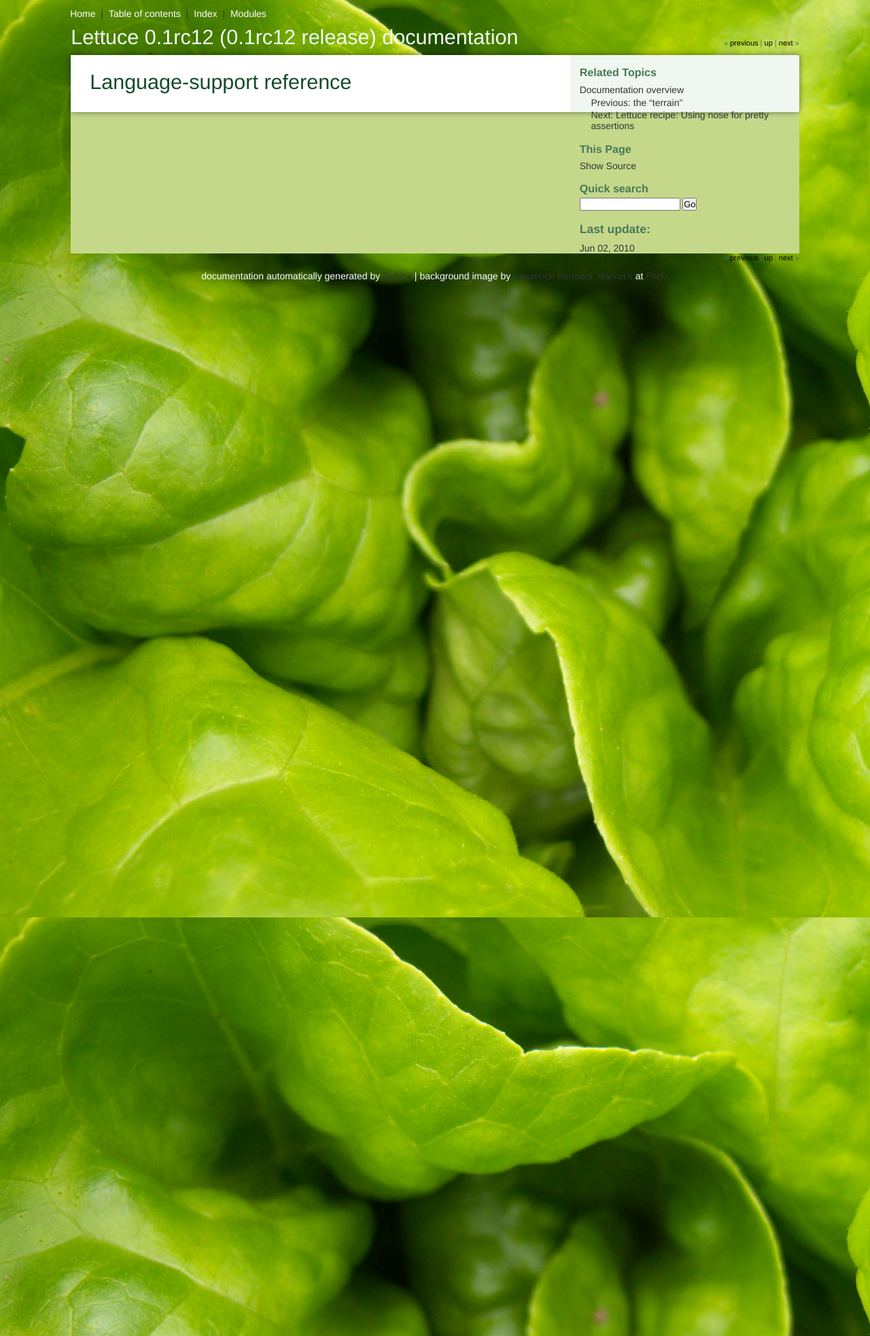
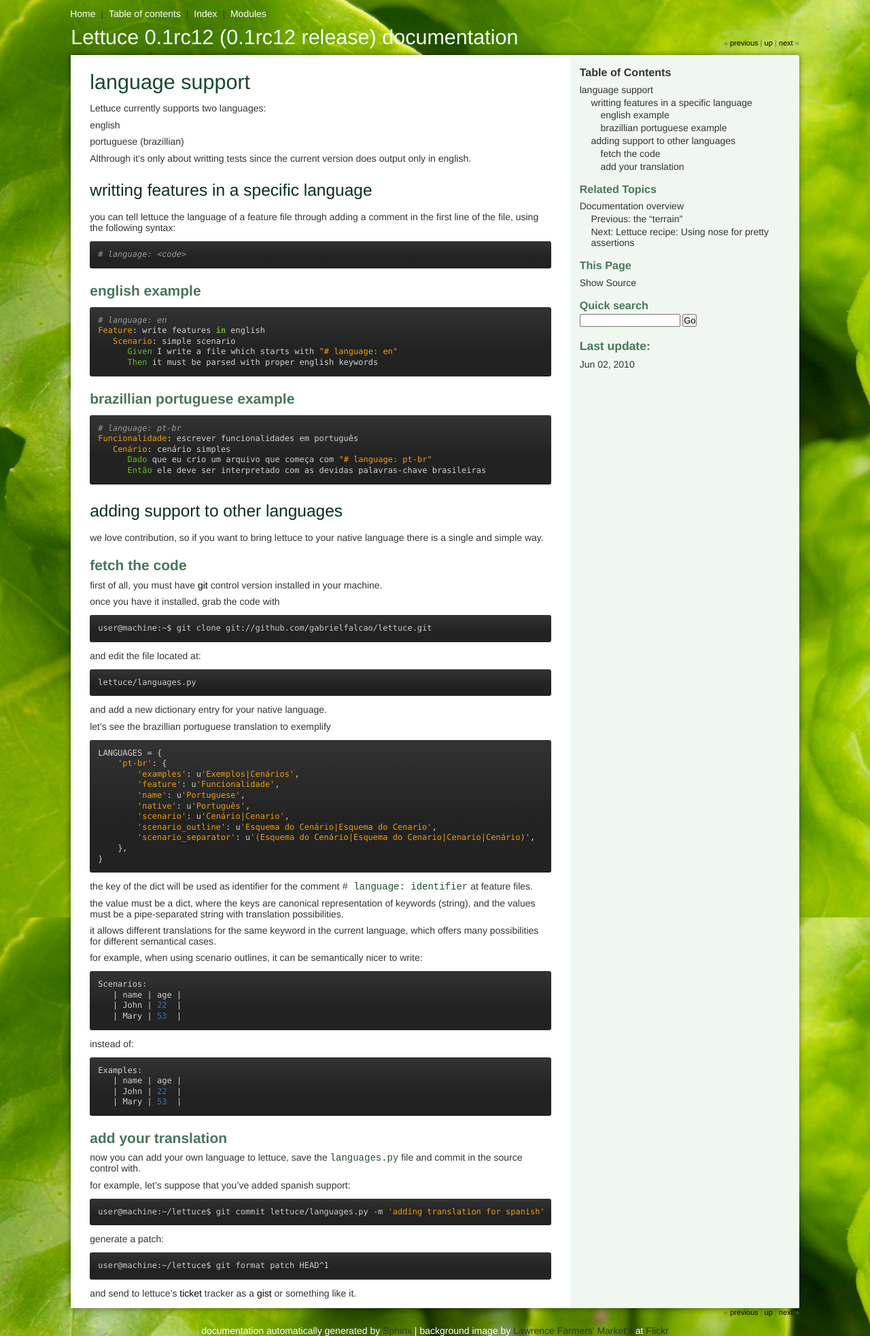
Before and after one commit to gabrielfalcao/lettuce, a Sphinx documentation site: the page built from docs/reference/languages.rst, in a window 1280 px wide. Shown: the whole page at 68% size. Built offline with Sphinx 7.4.7, drawn with Linux system fonts in a browser that asks for light colours.

Commit message:
documentation almost done

```diff
--- a/docs/_static/lettuce-docs.css
+++ b/docs/_static/lettuce-docs.css
@@ -214,3 +214,7 @@
     font-size: 14px;
     color: #666630;
 }
+
+tt.py-exc.literal {
+    color: red;
+}
--- a/docs/index.rst
+++ b/docs/index.rst
@@ -56,7 +56,6 @@
 
    user@machine:~/Projects/my-project$ lettuce features/
 
-
 getting involved !
 ==================
 
@@ -85,7 +84,8 @@
 
 Is this your first experience with Lettuce ?!?
 
-So, why don't you go straight to the :ref:`quick start tutorial <tutorial-simple>` ?!
+So, why don't you go straight to the :ref:`quick start tutorial
+<tutorial-simple>` ?!
 
 introduction
 ============
@@ -122,4 +122,4 @@
 **make your own salad**
 
     * :ref:`nicer assertions with nose <recipes-nose>`
-    * :ref:`testing django with lxml's CSSSelector <recipes-django-lxml>`
+    * :ref:`testing django with lxml's CSSSelector <recipes-django-lxml>`, putting all examples together
--- a/docs/reference/languages.rst
+++ b/docs/reference/languages.rst
@@ -1,5 +1,141 @@
 .. _reference-languages:
 
-==========================
-Language-support reference
-==========================
+language support
+================
+
+Lettuce currently supports two languages:
+
+* english
+* portuguese (brazillian)
+
+Althrough it's only about writting tests since the current version
+does output only in english.
+
+writting features in a specific language
+~~~~~~~~~~~~~~~~~~~~~~~~~~~~~~~~~~~~~~~~
+
+you can tell lettuce the language of a feature file through adding a comment in the first line of the file, using the following syntax:
+
+.. highlight:: python
+
+::
+
+   # language: <code>
+
+english example
+^^^^^^^^^^^^^^^
+
+.. highlight:: ruby
+
+::
+
+    # language: en
+    Feature: write features in english
+       Scenario: simple scenario
+          Given I write a file which starts with "# language: en"
+          Then it must be parsed with proper english keywords
+
+brazillian portuguese example
+^^^^^^^^^^^^^^^^^^^^^^^^^^^^^
+
+::
+
+    # language: pt-br
+    Funcionalidade: escrever funcionalidades em português
+       Cenário: cenário simples
+          Dado que eu crio um arquivo que começa com "# language: pt-br"
+          Então ele deve ser interpretado com as devidas palavras-chave brasileiras
+
+adding support to other languages
+~~~~~~~~~~~~~~~~~~~~~~~~~~~~~~~~~
+
+we love contribution, so if you want to bring lettuce to your native
+language there is a single and simple way.
+
+fetch the code
+^^^^^^^^^^^^^^
+
+first of all, you must have git_ control version installed in your machine.
+
+once you have it installed, grab the code with
+
+.. highlight:: bash
+
+::
+
+   user@machine:~$ git clone git://github.com/gabrielfalcao/lettuce.git
+
+and edit the file located at::
+
+    lettuce/languages.py
+
+and add a new dictionary entry for your native language.
+
+let's see the brazillian portuguese translation to exemplify
+
+.. highlight:: python
+
+::
+
+        LANGUAGES = {
+            'pt-br': {
+                'examples': u'Exemplos|Cenários',
+                'feature': u'Funcionalidade',
+                'name': u'Portuguese',
+                'native': u'Português',
+                'scenario': u'Cenário|Cenario',
+                'scenario_outline': u'Esquema do Cenário|Esquema do Cenario',
+                'scenario_separator': u'(Esquema do Cenário|Esquema do Cenario|Cenario|Cenário)',
+            },
+        }
+
+the key of the dict will be used as identifier for the comment
+``# language: identifier`` at feature files.
+
+the value must be a dict, where the keys are canonical representation
+of keywords (string), and the values must be a pipe-separated string
+with translation possibilities.
+
+it allows different translations for the same keyword in the current
+language, which offers many possibilities for different semantical
+cases.
+
+for example, when using scenario outlines, it can be semantically nicer to write::
+
+    Scenarios:
+       | name | age |
+       | John | 22  |
+       | Mary | 53  |
+
+instead of::
+
+    Examples:
+       | name | age |
+       | John | 22  |
+       | Mary | 53  |
+
+add your translation
+^^^^^^^^^^^^^^^^^^^^
+
+now you can add your own language to lettuce, save the ``languages.py`` file and commit in the source control with.
+
+for example, let's suppose that you've added spanish support:
+
+.. highlight:: bash
+
+::
+
+   user@machine:~/lettuce$ git commit lettuce/languages.py -m 'adding translation for spanish'
+
+generate a patch:
+
+::
+
+   user@machine:~/lettuce$ git format patch HEAD^1
+
+and send to lettuce's ticket_ tracker as a gist_ or something like it.
+
+
+.. _git: http://git-scm.com/
+.. _ticket: http://github.com/gabrielfalcao/lettuce/issues
+.. _gist: http://gist.github.com/
```
Also changed, not shown: docs/intro/overview.rst (+5 -5 lines), docs/recipes/nose.rst (+39 -1 lines).
